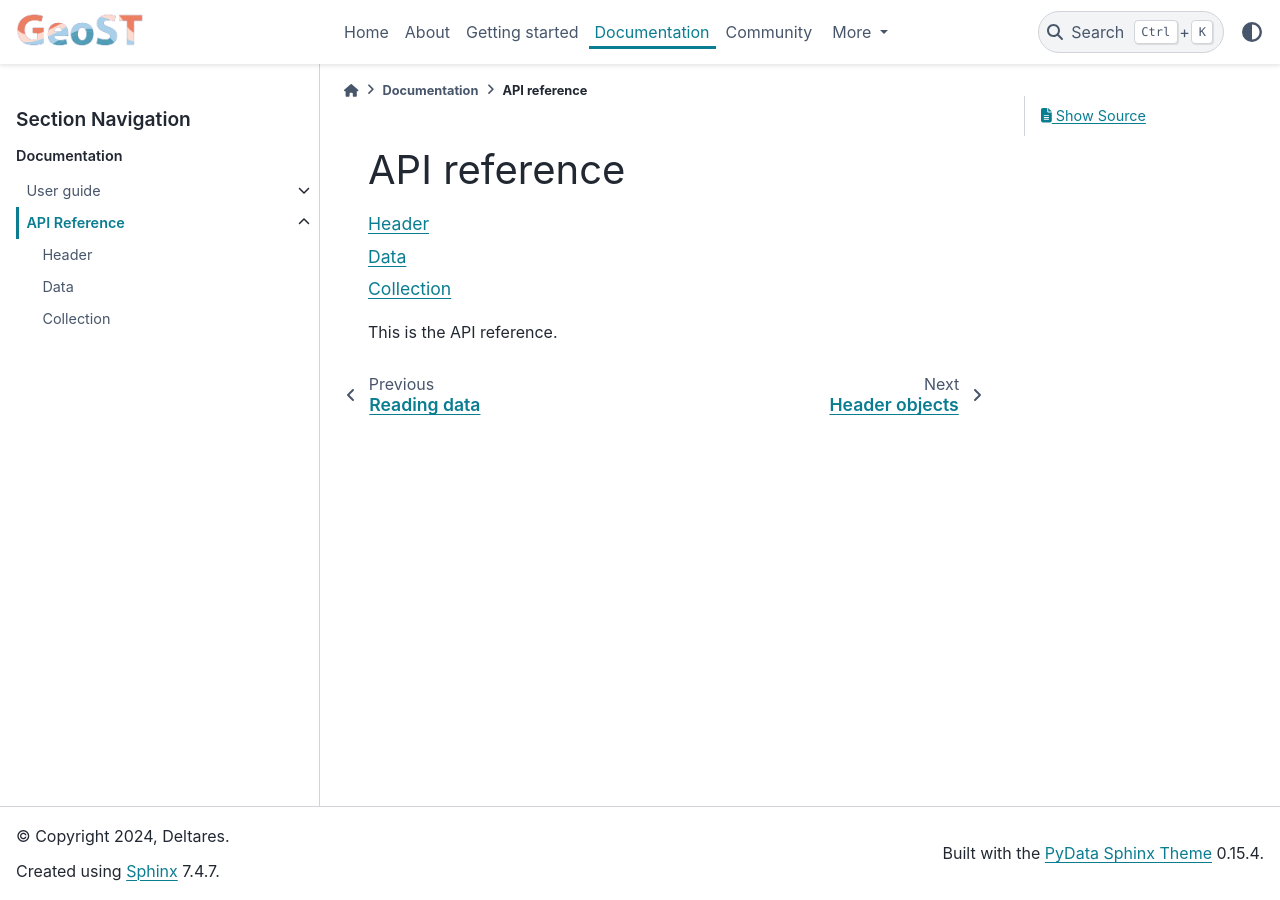
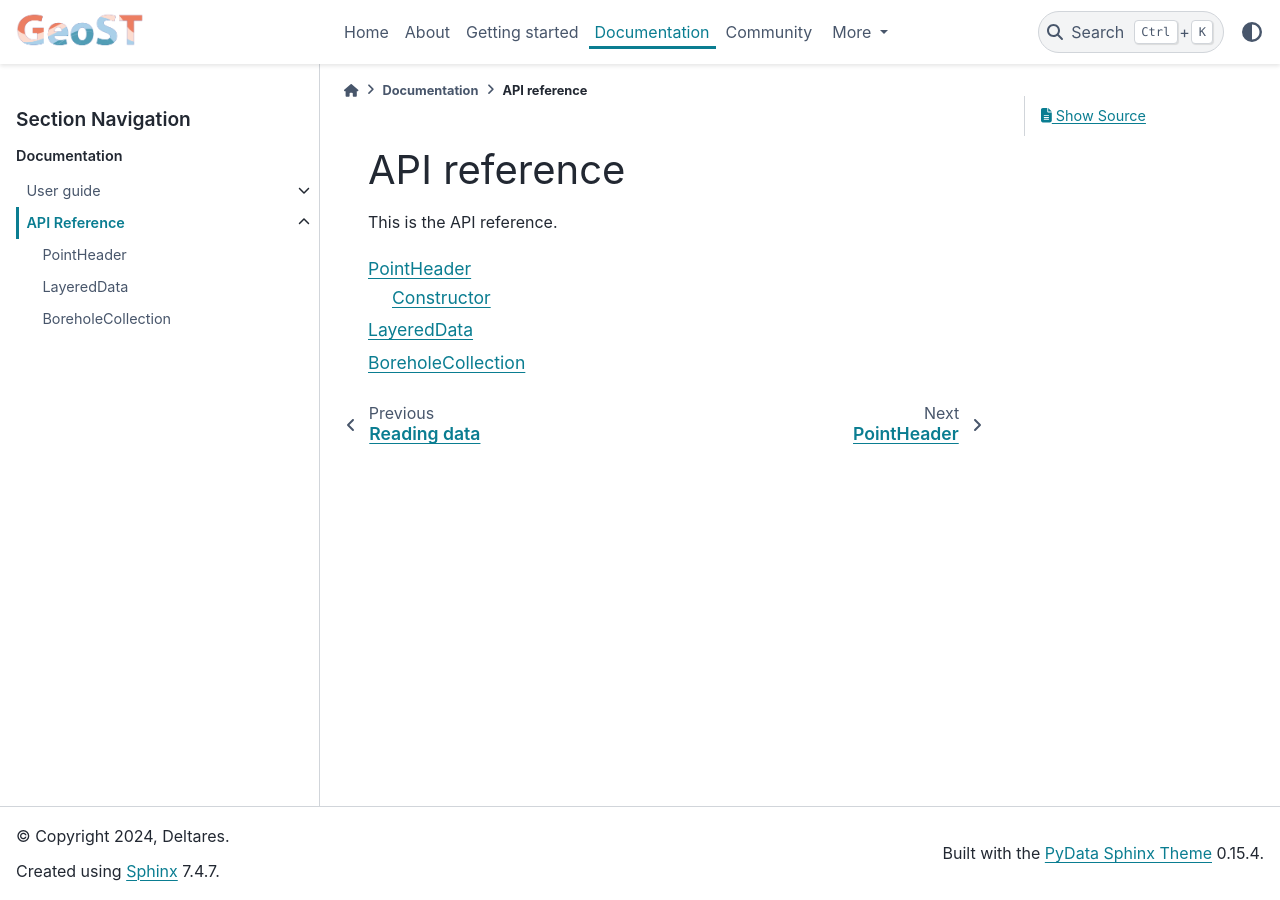
Before and after one commit to Deltares-research/geost, a Sphinx documentation site: the page built from docs/documentation/api_reference.md, in a window 1280 px wide. Built offline with Sphinx 7.4.7 and the PyData theme 0.15.4, drawn with Linux system fonts in a browser that asks for light colours; pages that are not in the unit, such as notebooks, are missing from menus.

Commit message:
Start API reference

````diff
--- a/docs/documentation/api_reference.md
+++ b/docs/documentation/api_reference.md
@@ -1,13 +1,14 @@
 # API reference
+
+This is the API reference.
+
 ```{toctree}
 ---
 maxdepth: 2
 ---
 
-Header <api_reference/header>
-Data <api_reference/header>
-Collection <api_reference/header>
+PointHeader <api_reference/header>
+LayeredData <api_reference/data>
+BoreholeCollection <api_reference/collections>
 
 ```
-
-This is the API reference.
--- a/docs/documentation/api_reference/collections.md
+++ /dev/null
@@ -1 +0,0 @@
-# Collection objects
--- /dev/null
+++ b/docs/documentation/api_reference/collections.rst
@@ -0,0 +1,2 @@
+BoreholeCollection
+==================
--- a/docs/documentation/api_reference/data.md
+++ /dev/null
@@ -1 +0,0 @@
-# Data objects
--- /dev/null
+++ b/docs/documentation/api_reference/data.rst
@@ -0,0 +1,2 @@
+LayeredData
+============
--- a/docs/documentation/api_reference/header.md
+++ /dev/null
@@ -1 +0,0 @@
-# Header objects
--- /dev/null
+++ b/docs/documentation/api_reference/header.rst
@@ -0,0 +1,10 @@
+PointHeader
+==============
+.. currentmodule:: geost
+
+Constructor
+-----------
+.. autosummary::
+    :toctree: base/
+
+    PointHeader
````
Also changed, not shown: docs/changelog.md (+3 -0 lines), docs/community.md (+4 -0 lines), docs/documentation/user_guide/data_structures.md (+4 -0 lines), docs/documentation/user_guide/reading_data.md (+5 -0 lines).
